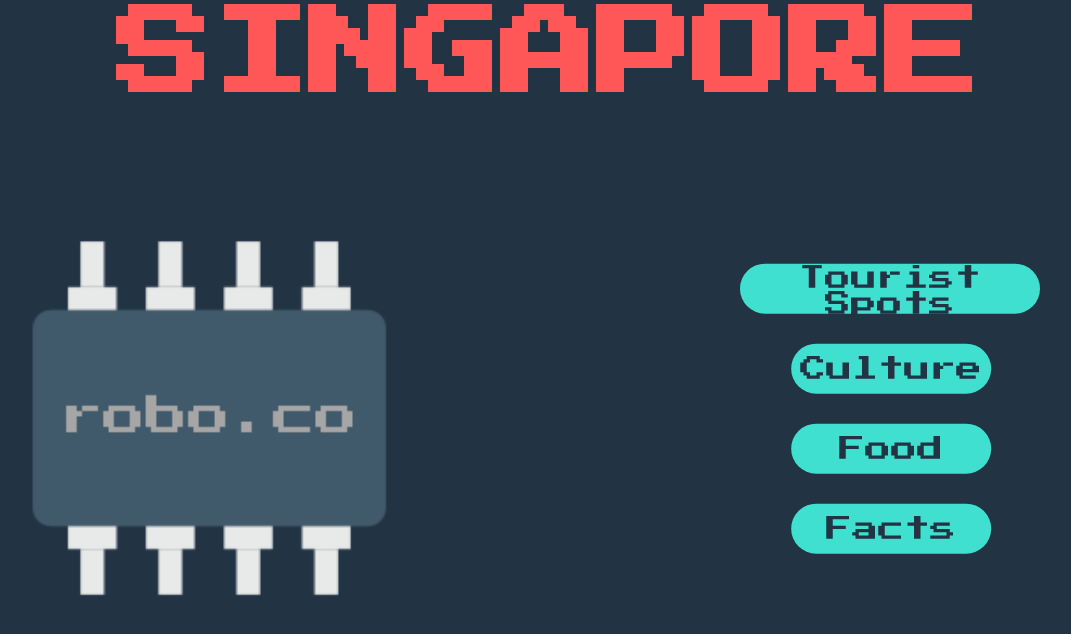
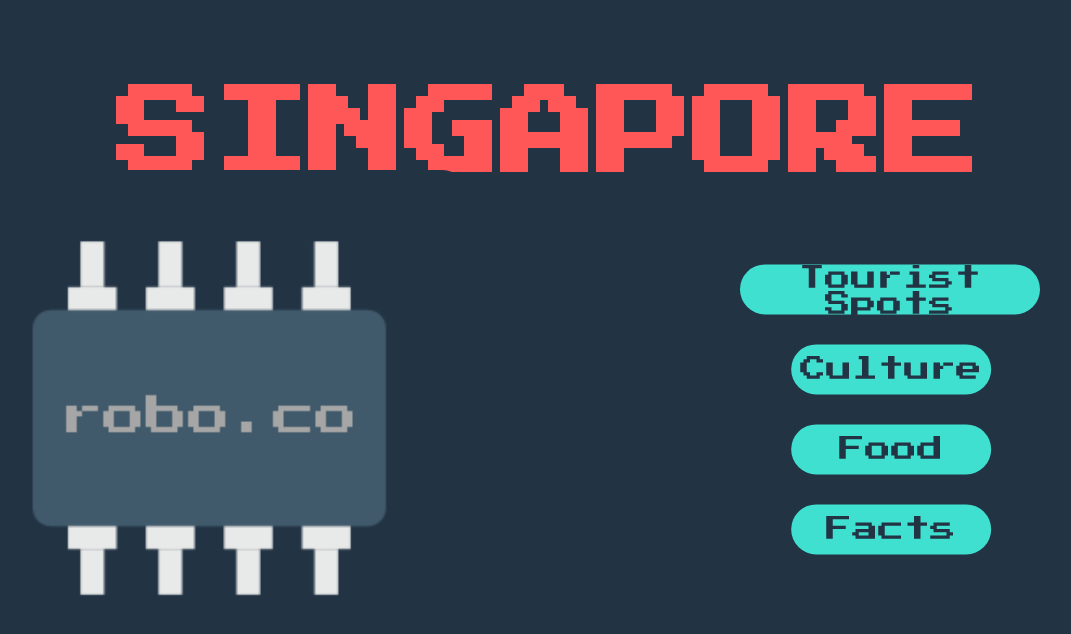
Before and after one commit to kavdev123/mysite, a plain HTML site: page singaporemain.html in a window 1280 px wide. Shown: the whole page, without its empty margins (92-1163 px from the left). Drawn offline with Linux system fonts and the light colour scheme.

Commit message:
Update singaporemain.html

```diff
--- a/singaporemain.html
+++ b/singaporemain.html
@@ -23,7 +23,7 @@ img{border-radius:20px;position:fixed;right:45;left:55;top:170px}
   body{font-family:"Press Start 2P", system-ui}
 </style>
 </head>
-<body bgcolor=223344 text=ff5757><font size=72><h1 align=center><b>SINGAPORE</B></H1></font><div><img src="flag.png"></div><a href="open.html"><button class="button1" align=right>Tourist Spots</button></a>
+<body bgcolor=223344 text=ff5757><br><font size=72><h1 align=center><b>SINGAPORE</B></H1></font><div><img src="flag.png"></div><a href="open.html"><button class="button1" align=right>Tourist Spots</button></a>
 <a href="culture.html"><button class="button2">Culture</button></a><a href="food.html"><button class="button3">Food</button></a><a href="location.html"><button class="button4">Facts</button></a>
 </body>
 </html>
```
